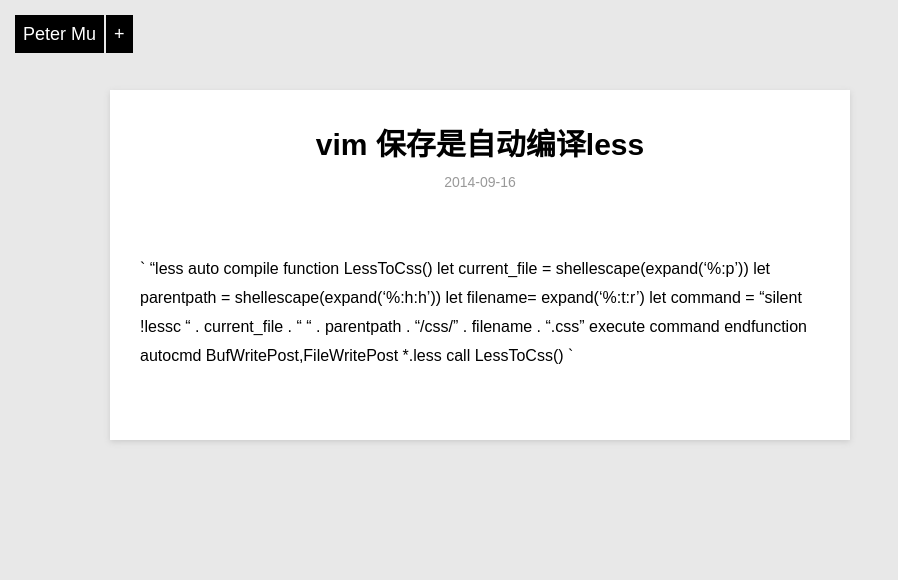
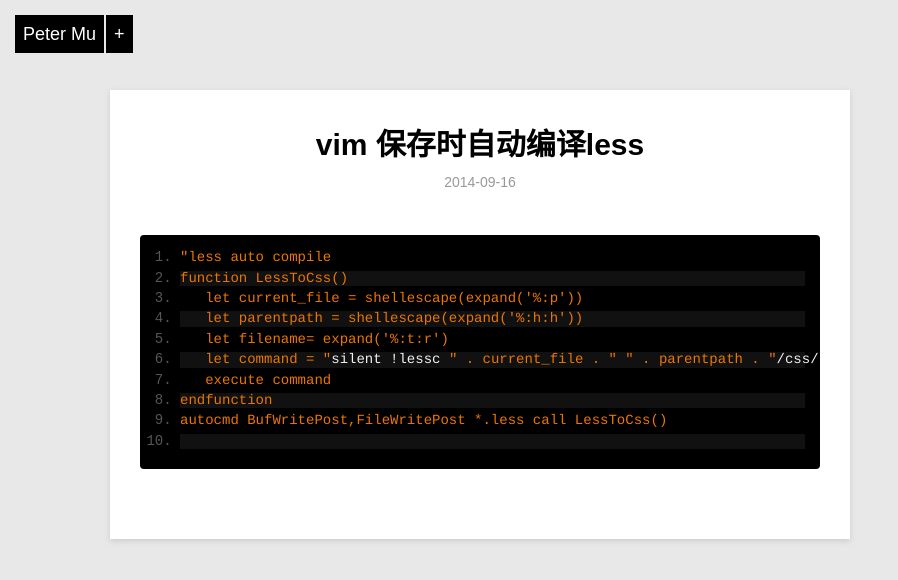
Before and after one commit to PeterMu/PeterMu.github.io, a Jekyll site: the page built from _posts/tech/2014-09-16-vim-less.md, in a window 1280 px wide. Shown: the top 580 px of the page, without its empty margins (0-898 px from the left). Built offline with Jekyll 4.4.1, drawn with Linux system fonts in a browser that asks for light colours; Markdown is read by kramdown in place of the engine named in the settings.

Commit message:
vim-less

````diff
--- a/_posts/tech/2014-09-16-vim-less.md
+++ b/_posts/tech/2014-09-16-vim-less.md
@@ -1,10 +1,10 @@
 ---
 layout: post
-title: vim 保存是自动编译less
+title: vim 保存时自动编译less
 description:
 category: tech
 ---
-`
+```shell
 "less auto compile
 function LessToCss()
    let current_file = shellescape(expand('%:p'))
@@ -14,4 +14,5 @@ function LessToCss()
    execute command
 endfunction
 autocmd BufWritePost,FileWritePost *.less call LessToCss()
-`
+
+```
````
